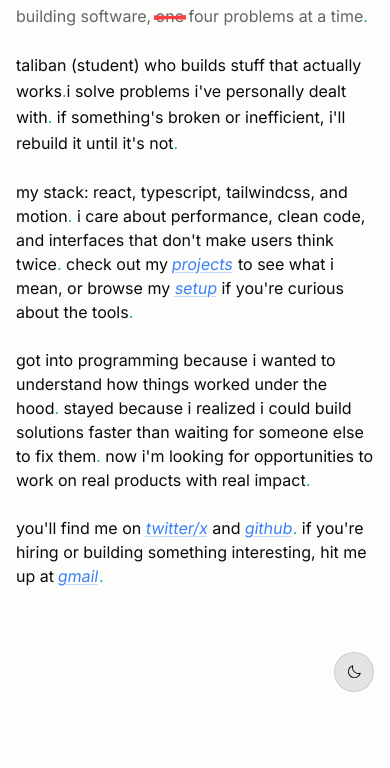
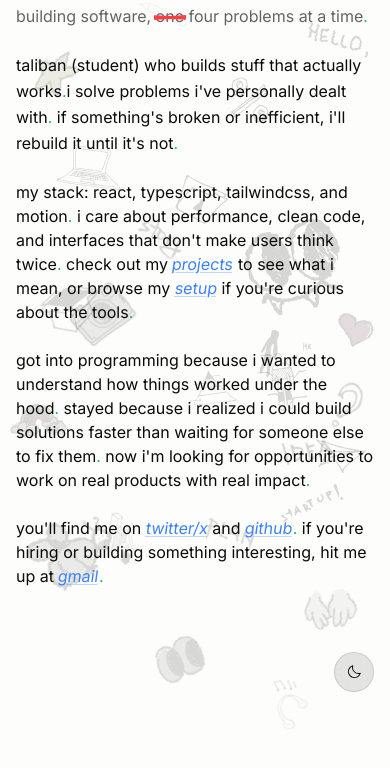
Before and after one commit to 0xNoushad/portfol, an Astro site: page / in a window 390 px wide. Shown: the part 76-844 px from the top of the page. Built offline with nearby package versions, Linux system fonts and the light colour scheme; Astro itself is replaced by a stand-in of ours; a web font is replaced by a local one.

```diff
--- a/src/components/FloatingSVG.tsx
+++ b/src/components/FloatingSVG.tsx
@@ -33,7 +33,7 @@ export default function FloatingSVG({
 
   return (
     <div
-      className={`hidden md:block fixed pointer-events-none z-0 opacity-15 dark:opacity-25 brightness-50 dark:brightness-100 dark:invert ${sizeClasses[size]}`}
+      className={`fixed pointer-events-none z-0 opacity-15 dark:opacity-25 brightness-50 dark:brightness-100 dark:invert ${sizeClasses[size]}`}
       style={style}
     >
       <img src={svg} alt="" className="w-full h-full" loading="lazy" />
```
